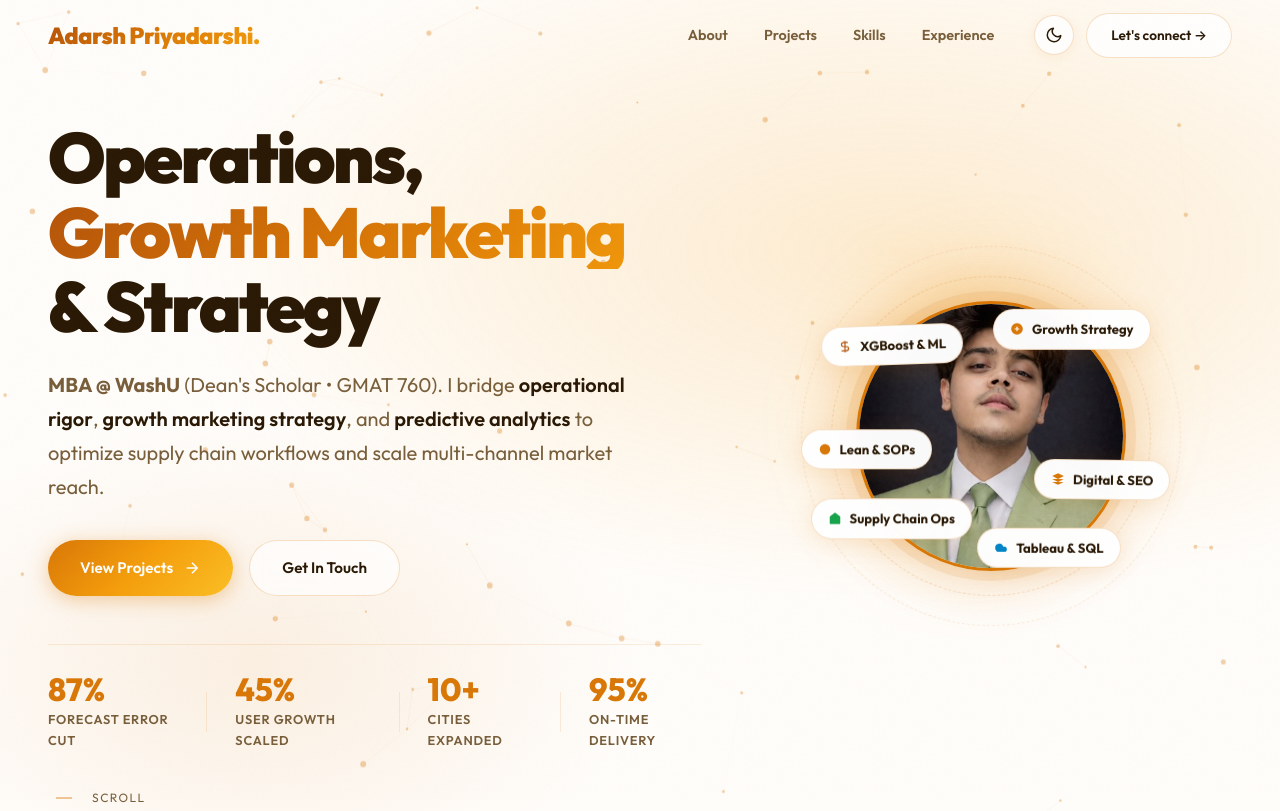
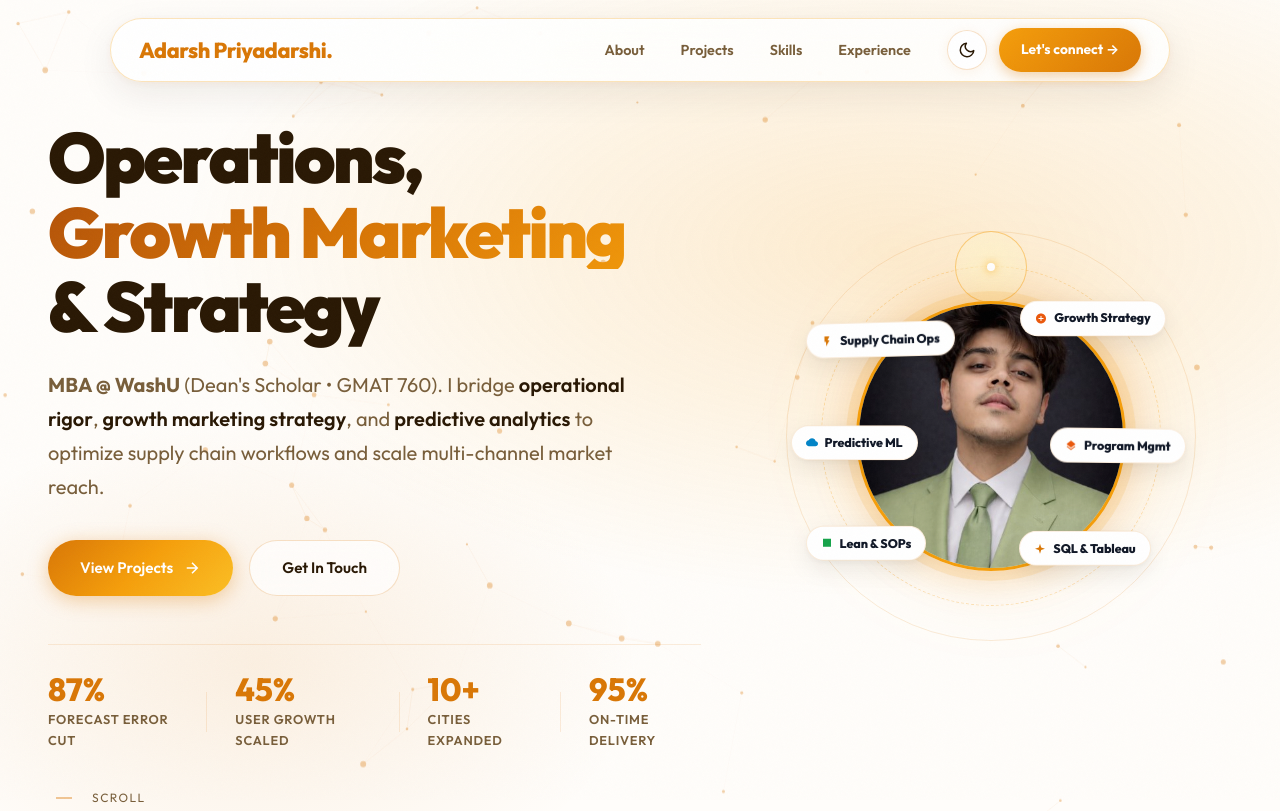
Before and after one commit to AASIANAQUALID/Adarsh-Profile, a plain HTML site: page index.html in a window 1280 px wide. Shown: the top 811 px of the page. Drawn offline with Linux system fonts and the light colour scheme.

Commit message:
Implement floating capsule navbar and compact orbital skill chips from reference design

```diff
--- a/css/style.css
+++ b/css/style.css
@@ -256,25 +256,22 @@ input, textarea {
   display: inline-flex;
   align-items: center;
   gap: 6px;
-  padding: 10px 24px;
-  border-radius: 50px;
-  background: rgba(255, 255, 255, 0.85);
-  border: 1.5px solid var(--border-2);
-  color: var(--text);
-  font-size: 0.85rem;
-  font-weight: 600;
-  transition: background .2s, border-color .2s, transform .2s var(--spring), color .2s;
-}
-
-[data-theme="dark"] .btn-hire {
-  background: rgba(24, 19, 13, 0.85);
+  padding: 10px 22px;
+  border-radius: 9999px;
+  background: linear-gradient(135deg, #f59e0b, #d97706);
+  border: none;
+  color: #ffffff;
+  font-size: 0.86rem;
+  font-weight: 700;
+  box-shadow: 0 4px 14px rgba(217, 119, 6, 0.35);
+  transition: all .25s var(--spring);
 }
 
 .btn-hire:hover {
-  background: var(--accent);
-  border-color: var(--accent);
-  color: #fff;
   transform: translateY(-2px);
+  box-shadow: 0 6px 20px rgba(217, 119, 6, 0.48);
+  color: #ffffff;
+  background: linear-gradient(135deg, #fbbf24, #d97706);
 }
 
 .btn-full {
@@ -283,50 +280,66 @@ input, textarea {
   border-radius: var(--r-sm);
 }
 
-/* ── Navbar ── */
+/* ── Floating Capsule Navbar (Reference Style) ── */
 .navbar {
   position: fixed;
-  top: 0;
-  left: 0;
-  right: 0;
+  top: 18px;
+  left: 50%;
+  transform: translateX(-50%);
+  width: calc(100% - 48px);
+  max-width: 1060px;
+  height: 64px;
   z-index: 500;
   display: flex;
   align-items: center;
   justify-content: space-between;
-  gap: 24px;
-  padding: 0 48px;
-  height: 72px;
-  background: transparent;
-  border-bottom: 1px solid transparent;
-  box-shadow: none;
-  backdrop-filter: none;
-  -webkit-backdrop-filter: none;
-  transition: background .35s var(--transition), backdrop-filter .35s, border-color .35s, box-shadow .35s;
+  gap: 20px;
+  padding: 0 28px;
+  border-radius: 9999px;
+  background: rgba(255, 255, 255, 0.88);
+  backdrop-filter: blur(24px) saturate(180%);
+  -webkit-backdrop-filter: blur(24px) saturate(180%);
+  border: 1.5px solid rgba(245, 158, 11, 0.28);
+  box-shadow: 0 12px 36px rgba(41, 24, 4, 0.08), 0 2px 8px rgba(217, 119, 6, 0.06), inset 0 1px 0 rgba(255, 255, 255, 0.95);
+  transition: all .35s var(--transition);
 }
 
 .navbar.scrolled {
-  background: rgba(255, 253, 250, 0.88);
-  backdrop-filter: blur(28px) saturate(190%);
-  -webkit-backdrop-filter: blur(28px) saturate(190%);
-  border-bottom: 1px solid rgba(217, 119, 6, 0.16);
-  box-shadow: 0 10px 30px rgba(41, 24, 4, 0.06), inset 0 1px 0 rgba(255, 255, 255, 0.95);
+  top: 12px;
+  background: rgba(255, 253, 250, 0.95);
+  border-color: rgba(217, 119, 6, 0.35);
+  box-shadow: 0 16px 42px rgba(41, 24, 4, 0.12), 0 4px 14px rgba(217, 119, 6, 0.09), inset 0 1px 0 rgba(255, 255, 255, 0.95);
+}
+
+[data-theme="dark"] .navbar {
+  background: rgba(20, 16, 12, 0.88);
+  border: 1.5px solid rgba(245, 158, 11, 0.24);
+  box-shadow: 0 14px 40px rgba(0, 0, 0, 0.65), inset 0 1px 0 rgba(255, 255, 255, 0.08);
 }
 
 [data-theme="dark"] .navbar.scrolled {
-  background: rgba(12, 10, 8, 0.88);
-  border-bottom: 1px solid rgba(245, 158, 11, 0.20);
-  box-shadow: 0 10px 35px rgba(0, 0, 0, 0.6), inset 0 1px 0 rgba(255, 255, 255, 0.06);
+  background: rgba(14, 11, 8, 0.95);
+  border-color: rgba(245, 158, 11, 0.36);
+  box-shadow: 0 18px 45px rgba(0, 0, 0, 0.82), inset 0 1px 0 rgba(255, 255, 255, 0.1);
 }
 
 .nav-logo {
-  font-size: 1.45rem;
-  font-weight: 900;
+  font-size: 1.35rem;
+  font-weight: 800;
   letter-spacing: -0.02em;
-  background: var(--grad-text);
-  -webkit-background-clip: text;
-  -webkit-text-fill-color: transparent;
-  background-clip: text;
+  color: #d97706;
+  background: none;
+  -webkit-text-fill-color: initial;
   flex-shrink: 0;
+  transition: opacity .2s;
+}
+
+[data-theme="dark"] .nav-logo {
+  color: #f59e0b;
+}
+
+.nav-logo:hover {
+  opacity: 0.9;
 }
 
 .dot {
@@ -564,7 +577,7 @@ input, textarea {
   background: var(--border);
 }
 
-/* Hero Visual / Avatar Card with Floating Chips */
+/* Hero Visual / Avatar Card with Floating Chips (Reference Style) */
 .hero-visual {
   position: relative;
   display: flex;
@@ -575,8 +588,8 @@ input, textarea {
 
 .avatar-wrapper {
   position: relative;
-  width: 270px;
-  height: 270px;
+  width: 280px;
+  height: 280px;
   display: flex;
   align-items: center;
   justify-content: center;
@@ -585,33 +598,66 @@ input, textarea {
 
 .avatar-blob {
   position: absolute;
-  inset: -20px;
-  background: radial-gradient(ellipse at 40% 40%, rgba(245, 158, 11, 0.35), transparent 70%);
+  inset: -25px;
+  background: radial-gradient(ellipse at 50% 50%, rgba(245, 158, 11, 0.30), transparent 70%);
   border-radius: 50%;
-  filter: blur(32px);
+  filter: blur(36px);
   animation: blob-drift 8s ease-in-out infinite alternate;
   pointer-events: none;
 }
 
 @keyframes blob-drift {
   from { transform: scale(1) translate(0, 0); }
-  to { transform: scale(1.1) translate(8px, -8px); }
+  to { transform: scale(1.1) translate(6px, -6px); }
 }
 
 .avatar-ring {
   position: absolute;
   border-radius: 50%;
-  border: 1.5px dashed var(--border-2);
-  animation: ring-spin 25s linear infinite;
   pointer-events: none;
 }
 
-.ring-1 { inset: -25px; }
-.ring-2 { inset: -55px; border-color: rgba(217, 119, 6, 0.14); animation-direction: reverse; animation-duration: 35s; }
-
-@keyframes ring-spin {
-  from { transform: rotate(0deg); }
-  to { transform: rotate(360deg); }
+.ring-1 {
+  inset: -30px;
+  border: 1.5px dashed rgba(245, 158, 11, 0.28);
+  animation: ring-spin 40s linear infinite;
+}
+
+.ring-2 {
+  inset: -65px;
+  border: 1px solid rgba(217, 119, 6, 0.14);
+  animation: ring-spin 60s linear infinite reverse;
+}
+
+/* Orbit halo top node (matching Image 2) */
+.avatar-orbit-node {
+  position: absolute;
+  top: -65px;
+  left: 50%;
+  transform: translateX(-50%);
+  width: 72px;
+  height: 72px;
+  border-radius: 50%;
+  border: 1.5px solid rgba(245, 158, 11, 0.45);
+  background: radial-gradient(circle, rgba(254, 243, 199, 0.75) 0%, rgba(254, 243, 199, 0.15) 100%);
+  display: flex;
+  align-items: center;
+  justify-content: center;
+  pointer-events: none;
+  z-index: 1;
+}
+
+[data-theme="dark"] .avatar-orbit-node {
+  border-color: rgba(245, 158, 11, 0.35);
+  background: radial-gradient(circle, rgba(245, 158, 11, 0.25) 0%, rgba(0, 0, 0, 0.1) 100%);
+}
+
+.node-dot {
+  width: 8px;
+  height: 8px;
+  border-radius: 50%;
+  background: #ffffff;
+  box-shadow: 0 0 8px rgba(245, 158, 11, 0.8);
 }
 
 .avatar-img-wrap {
@@ -619,8 +665,8 @@ input, textarea {
   height: 270px;
   border-radius: 50%;
   overflow: hidden;
-  border: 3px solid var(--accent);
-  box-shadow: 0 0 60px rgba(217, 119, 6, 0.32), 0 0 0 10px rgba(217, 119, 6, 0.10);
+  border: 3.5px solid #f59e0b;
+  box-shadow: 0 0 45px rgba(217, 119, 6, 0.28), 0 0 0 10px rgba(245, 158, 11, 0.12);
   background: linear-gradient(135deg, #fef3c7, #fde68a);
   position: relative;
   z-index: 2;
@@ -628,8 +674,8 @@ input, textarea {
 
 [data-theme="dark"] .avatar-img-wrap,
 html.dark .avatar-img-wrap {
-  border: 3px solid rgba(245, 158, 11, 0.55);
-  box-shadow: 0 0 60px rgba(245, 158, 11, 0.45), 0 0 0 10px rgba(245, 158, 11, 0.15);
+  border: 3.5px solid #f59e0b;
+  box-shadow: 0 0 50px rgba(245, 158, 11, 0.38), 0 0 0 10px rgba(245, 158, 11, 0.15);
   background: linear-gradient(135deg, #2c2010, #1a1309);
 }
 
@@ -643,47 +689,70 @@ html.dark .avatar-img-wrap {
 }
 
 .avatar-wrapper:hover .avatar-img {
-  transform: scale(1.06);
-}
-
-/* Floating Skill Chips */
+  transform: scale(1.05);
+}
+
+/* ── Compact Floating Skill Chips (Exact Reference Style) ── */
 .float-chip {
   position: absolute;
-  display: flex;
-  align-items: center;
-  gap: 8px;
-  padding: 8px 16px;
-  border-radius: 50px;
-  background: var(--surface-2);
-  border: 1px solid var(--border-2);
-  box-shadow: var(--shadow-sm);
-  font-size: 0.82rem;
-  font-weight: 700;
-  color: var(--text);
-  z-index: 3;
-  backdrop-filter: blur(16px);
+  display: inline-flex;
+  align-items: center;
+  gap: 7px;
+  padding: 6px 14px;
+  border-radius: 9999px;
+  background: #ffffff;
+  border: 1px solid rgba(217, 119, 6, 0.14);
+  box-shadow: 0 8px 24px rgba(0, 0, 0, 0.08), 0 2px 6px rgba(0, 0, 0, 0.04);
+  font-size: 0.78rem;
+  font-weight: 800;
+  letter-spacing: -0.01em;
+  color: #111827;
+  z-index: 4;
   white-space: nowrap;
   transition: all .2s var(--spring);
+}
+
+[data-theme="dark"] .float-chip {
+  background: #1c160e;
+  border: 1px solid rgba(245, 158, 11, 0.28);
+  box-shadow: 0 10px 28px rgba(0, 0, 0, 0.65);
+  color: #fef3c7;
 }
 
 .float-chip:hover {
   transform: scale(1.08) translateY(-2px);
   border-color: var(--accent);
-}
-
-.chip-1 { top: 6%; right: -25px; animation: float1 4.2s ease-in-out infinite; }
-.chip-2 { bottom: 15%; left: -45px; animation: float2 5.1s ease-in-out infinite; }
-.chip-3 { top: 60%; right: -45px; animation: float3 3.9s ease-in-out infinite; }
-.chip-4 { top: 12%; left: -35px; animation: float4 4.6s ease-in-out infinite; }
-.chip-5 { bottom: 4%; right: 5px; animation: float5 4.8s ease-in-out infinite; }
-.chip-6 { top: 50%; left: -55px; animation: float6 4.4s ease-in-out infinite; }
-
-@keyframes float1 { 0%, 100% { transform: translateY(0); } 50% { transform: translateY(-10px); } }
-@keyframes float2 { 0%, 100% { transform: translateY(0); } 50% { transform: translateY(10px); } }
-@keyframes float3 { 0%, 100% { transform: translateY(0) rotate(0); } 50% { transform: translateY(-8px) rotate(2deg); } }
-@keyframes float4 { 0%, 100% { transform: translateY(0) rotate(0); } 50% { transform: translateY(-9px) rotate(-2deg); } }
-@keyframes float5 { 0%, 100% { transform: translateY(0); } 50% { transform: translateY(8px); } }
-@keyframes float6 { 0%, 100% { transform: translateY(0); } 50% { transform: translateY(-7px); } }
+  box-shadow: 0 12px 30px rgba(217, 119, 6, 0.22);
+}
+
+.chip-icon {
+  display: inline-flex;
+  align-items: center;
+  justify-content: center;
+  line-height: 1;
+}
+
+.icon-plus { color: #ea580c; }
+.icon-bolt { color: #d97706; }
+.icon-layers { color: #ea580c; }
+.icon-cloud { color: #0284c7; }
+.icon-spark { color: #d97706; }
+.icon-square { color: #16a34a; }
+
+/* Positions around circular avatar (matching Image 2 layout) */
+.chip-1 { top: 4%; right: -35px; animation: float1 4.2s ease-in-out infinite; }
+.chip-2 { top: 12%; left: -45px; animation: float4 4.6s ease-in-out infinite; }
+.chip-3 { top: 48%; right: -55px; animation: float3 3.9s ease-in-out infinite; }
+.chip-4 { top: 48%; left: -60px; animation: float6 4.4s ease-in-out infinite; }
+.chip-5 { bottom: 6%; right: -20px; animation: float5 4.8s ease-in-out infinite; }
+.chip-6 { bottom: 8%; left: -45px; animation: float2 5.1s ease-in-out infinite; }
+
+@keyframes float1 { 0%, 100% { transform: translateY(0); } 50% { transform: translateY(-8px); } }
+@keyframes float2 { 0%, 100% { transform: translateY(0); } 50% { transform: translateY(8px); } }
+@keyframes float3 { 0%, 100% { transform: translateY(0) rotate(0); } 50% { transform: translateY(-7px) rotate(1.5deg); } }
+@keyframes float4 { 0%, 100% { transform: translateY(0) rotate(0); } 50% { transform: translateY(-8px) rotate(-1.5deg); } }
+@keyframes float5 { 0%, 100% { transform: translateY(0); } 50% { transform: translateY(7px); } }
+@keyframes float6 { 0%, 100% { transform: translateY(0); } 50% { transform: translateY(-6px); } }
 
 .scroll-indicator {
   position: absolute;
@@ -1600,15 +1669,23 @@ html.dark .avatar-img-wrap {
     display: none;
   }
 
+  /* Floating Navbar on Mobile */
+  .navbar {
+    top: 10px;
+    width: calc(100% - 20px);
+    height: 56px;
+    padding: 0 16px;
+  }
+
   /* Avatar & Orbital Chips on Mobile */
   .avatar-wrapper {
-    width: 210px;
-    height: 210px;
+    width: 220px;
+    height: 220px;
   }
 
   .avatar-img-wrap {
-    width: 210px;
-    height: 210px;
+    width: 220px;
+    height: 220px;
   }
 
   .ring-1 {
@@ -1619,16 +1696,22 @@ html.dark .avatar-img-wrap {
     display: none;
   }
 
+  .avatar-orbit-node {
+    top: -36px;
+    width: 48px;
+    height: 48px;
+  }
+
   .float-chip {
-    padding: 6px 12px;
-    font-size: 0.72rem;
+    padding: 5px 11px;
+    font-size: 0.70rem;
     gap: 5px;
   }
 
-  .chip-1 { top: 2%; right: -20px; }
-  .chip-2 { bottom: 6%; left: -30px; }
-  .chip-3 { top: 62%; right: -30px; }
-  .chip-4 { top: 6%; left: -25px; }
+  .chip-1 { top: 0%; right: -25px; }
+  .chip-2 { top: 12%; left: -30px; }
+  .chip-3 { top: 56%; right: -30px; }
+  .chip-4 { top: 56%; left: -35px; }
   .chip-5 { display: none; }
   .chip-6 { display: none; }
 
--- a/index.html
+++ b/index.html
@@ -116,35 +116,55 @@
       <div class="avatar-blob"></div>
       <div class="avatar-ring ring-1"></div>
       <div class="avatar-ring ring-2"></div>
+      <div class="avatar-orbit-node">
+        <span class="node-dot"></span>
+      </div>
 
       <div class="avatar-img-wrap">
         <img src="profile.jpeg" alt="Adarsh Priyadarshi" class="avatar-img"/>
       </div>
 
-      <!-- Floating Chips -->
-      <div class="float-chip chip-1">
-        <svg width="14" height="14" viewBox="0 0 24 24" fill="#d97706"><circle cx="12" cy="12" r="10"/><path d="M8 12h8M12 8v8" stroke="white" stroke-width="2" fill="none"/></svg>
-        Growth Strategy
+      <!-- Compact Skill Chips (Reference Layout) -->
+      <div class="float-chip chip-1" title="Growth Strategy">
+        <span class="chip-icon icon-plus">
+          <svg width="12" height="12" viewBox="0 0 24 24" fill="currentColor"><path d="M12 2C6.48 2 2 6.48 2 12s4.48 10 10 10 10-4.48 10-10S17.52 2 12 2zm5 11h-4v4h-2v-4H7v-2h4V7h2v4h4v2z"/></svg>
+        </span>
+        <span class="chip-text">Growth Strategy</span>
       </div>
-      <div class="float-chip chip-2">
-        <svg width="14" height="14" viewBox="0 0 24 24" fill="#16a34a"><path d="M3 9l9-7 9 7v11a2 2 0 01-2 2H5a2 2 0 01-2-2z"/></svg>
-        Supply Chain Ops
+
+      <div class="float-chip chip-2" title="Supply Chain Ops">
+        <span class="chip-icon icon-bolt">
+          <svg width="12" height="12" viewBox="0 0 24 24" fill="currentColor"><path d="M7 2v11h3v9l7-12h-4l4-8z"/></svg>
+        </span>
+        <span class="chip-text">Supply Chain Ops</span>
       </div>
-      <div class="float-chip chip-3">
-        <svg width="14" height="14" viewBox="0 0 24 24" fill="#d97706"><path d="M12 2L2 7l10 5 10-5-10-5zM2 17l10 5 10-5M2 12l10 5 10-5"/></svg>
-        Digital &amp; SEO
+
+      <div class="float-chip chip-3" title="Program Mgmt">
+        <span class="chip-icon icon-layers">
+          <svg width="12" height="12" viewBox="0 0 24 24" fill="currentColor"><path d="M11.99 18.54l-7.37-5.73L3 14.07l9 7 9-7-1.63-1.27-7.38 5.74zM12 16l7.36-5.73L21 9.07l-9-7-9 7 1.63 1.27L12 16z"/></svg>
+        </span>
+        <span class="chip-text">Program Mgmt</span>
       </div>
-      <div class="float-chip chip-4">
-        <svg width="14" height="14" viewBox="0 0 24 24" fill="#f59e0b"><path d="M12 2v20M17 5H9.5a3.5 3.5 0 0 0 0 7h5a3.5 3.5 0 0 1 0 7H6" stroke="#b45309" stroke-width="2" fill="none"/></svg>
-        XGBoost &amp; ML
+
+      <div class="float-chip chip-4" title="Predictive ML">
+        <span class="chip-icon icon-cloud">
+          <svg width="12" height="12" viewBox="0 0 24 24" fill="currentColor"><path d="M19.35 10.04C18.67 6.59 15.64 4 12 4 9.11 4 6.6 5.64 5.35 8.04 2.34 8.36 0 10.91 0 14c0 3.31 2.69 6 6 6h13c2.76 0 5-2.24 5-5 0-2.64-2.05-4.78-4.65-4.96z"/></svg>
+        </span>
+        <span class="chip-text">Predictive ML</span>
       </div>
-      <div class="float-chip chip-5">
-        <svg width="14" height="14" viewBox="0 0 24 24" fill="#0284c7"><path d="M17.5 19H9a7 7 0 1 1 6.71-9h1.79a4.5 4.5 0 1 1 0 9z"/></svg>
-        Tableau &amp; SQL
+
+      <div class="float-chip chip-5" title="SQL & Tableau">
+        <span class="chip-icon icon-spark">
+          <svg width="12" height="12" viewBox="0 0 24 24" fill="currentColor"><path d="M12 2L14.4 9.6L22 12L14.4 14.4L12 22L9.6 14.4L2 12L9.6 9.6L12 2Z"/></svg>
+        </span>
+        <span class="chip-text">SQL &amp; Tableau</span>
       </div>
-      <div class="float-chip chip-6">
-        <svg width="14" height="14" viewBox="0 0 24 24" fill="#d97706"><circle cx="12" cy="12" r="9"/></svg>
-        Lean &amp; SOPs
+
+      <div class="float-chip chip-6" title="Lean & SOPs">
+        <span class="chip-icon icon-square">
+          <svg width="12" height="12" viewBox="0 0 24 24" fill="currentColor"><path d="M4 4h16v16H4z"/></svg>
+        </span>
+        <span class="chip-text">Lean &amp; SOPs</span>
       </div>
     </div>
   </div>
```
